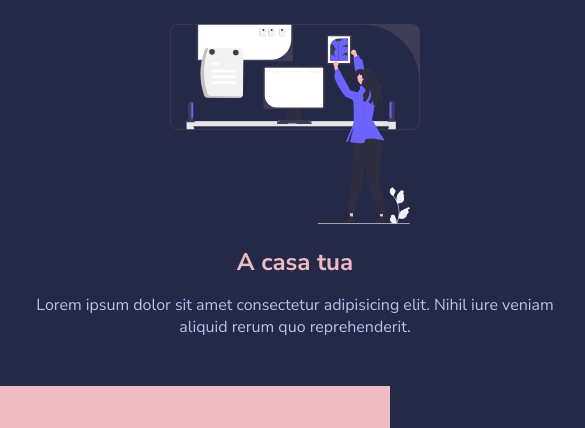
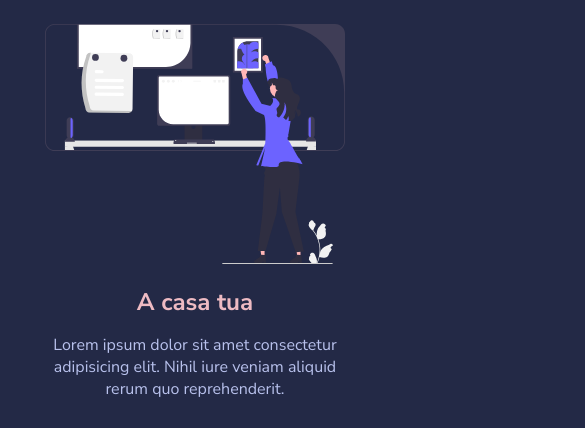
Before and after one commit to SimonaCaruso87/html-css-resp-wannab, a plain HTML site: page index.html in a window 390 px wide. Shown: the part 209-637 px from the top of the page, 585 px wide, since content can reach past the window. Drawn offline with Linux system fonts and the light colour scheme.

Commit message:
Bonus e modifiche responsive completate

```diff
--- a/css/style.css
+++ b/css/style.css
@@ -127,3 +127,41 @@
  /************************************************
      SOLUZIONE RESPONSIVE
   ************************************************/
+
+/* Media Query Desktop First : Caso Base Desktop */
+
+
+/* Media Query Tablet */
+@media screen and (max-width: 768px){
+    .container{
+        width: 100%;
+    }
+}
+
+/* Media Query Mobile */
+@media screen and (max-width: 480px){
+     .row{
+        display: flex;
+        flex-direction: column;
+        align-items: center;
+    }
+
+    .lessons .col img{
+        height: 100%;
+    }
+
+    .lessons .col ,
+    .steps .col ,
+    .why-us .col{
+        width: 95%;
+    }
+
+    div.card , div.col{
+        margin-bottom: 20px;
+    }
+}
+
+
+
+
+/* Media Query Mobile Piccolo */
--- a/index.html
+++ b/index.html
@@ -2,7 +2,10 @@
 <html>
     <head>
         <meta charset="utf-8" />
+        <meta http-equiv="X-UA-Compatible" content="IE=edge">
+        <meta name="viewport" content="width=device-width, initial-scale=1.0">
         <title>Boolean Academy</title>
+
         <!-- Fonts -->
         <link
             href="https://fonts.googleapis.com/css2?family=Nunito+Sans:wght@400;700&display=swap"
```
